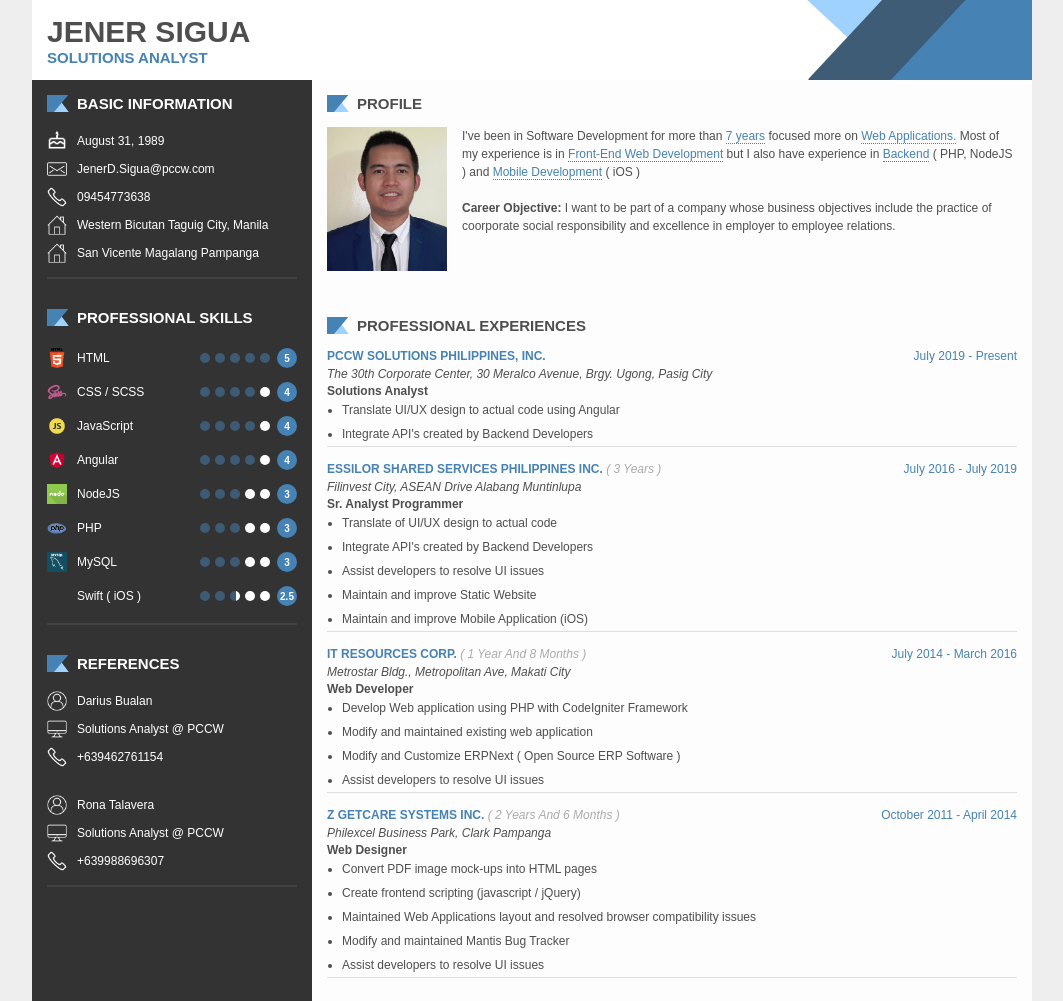
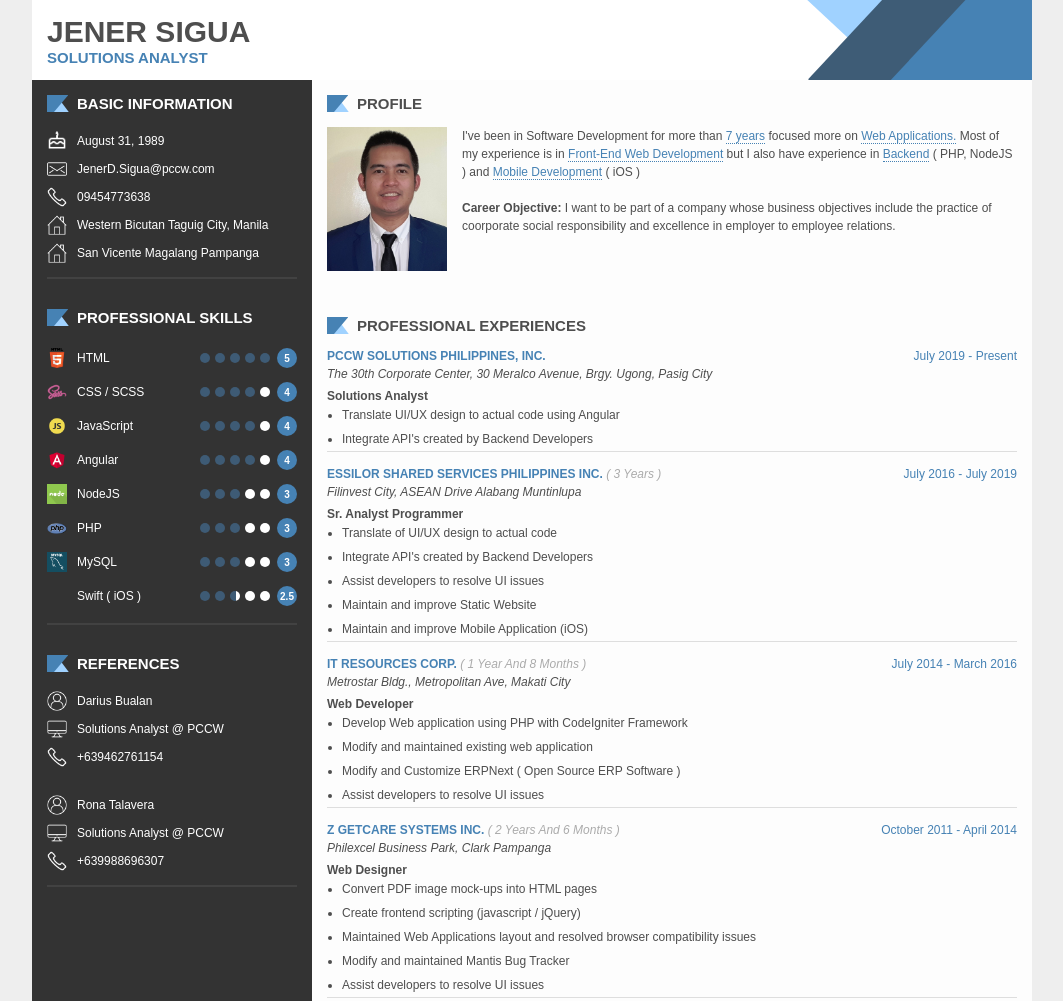
Before and after one commit to js0831/jsresume, a website: page index.html in a window 1280 px wide. Shown: the top 1001 px of the page, without its empty margins (108-1171 px from the left). Drawn offline with Linux system fonts and the light colour scheme.

Commit message:
Update index.html

```diff
--- a/index.html
+++ b/index.html
@@ -13,6 +13,9 @@
             font-style: italic;
             text-transform: capitalize;
             display: inline-block;
+        }
+        .experience{
+            grid-template-rows: 1.75rem 2.25rem 1fr;
         }
     </style>
 </head>
```
